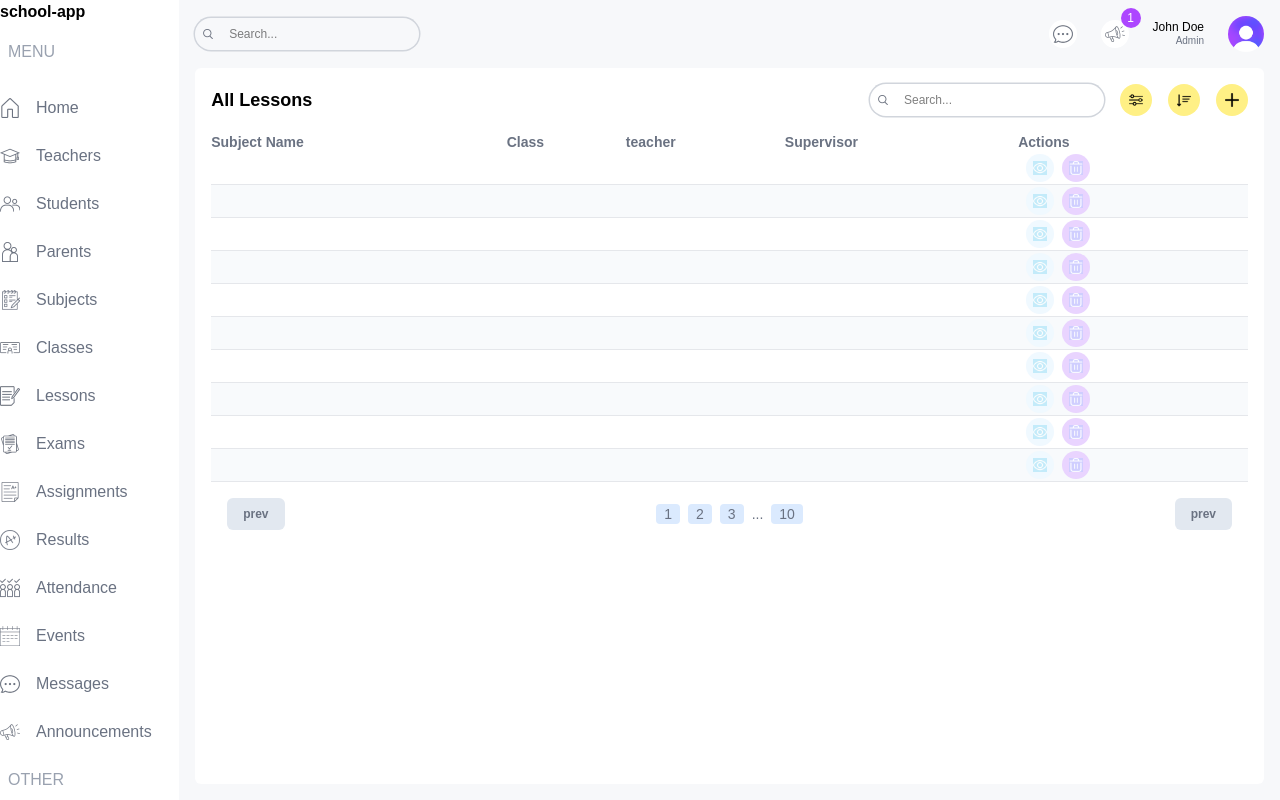
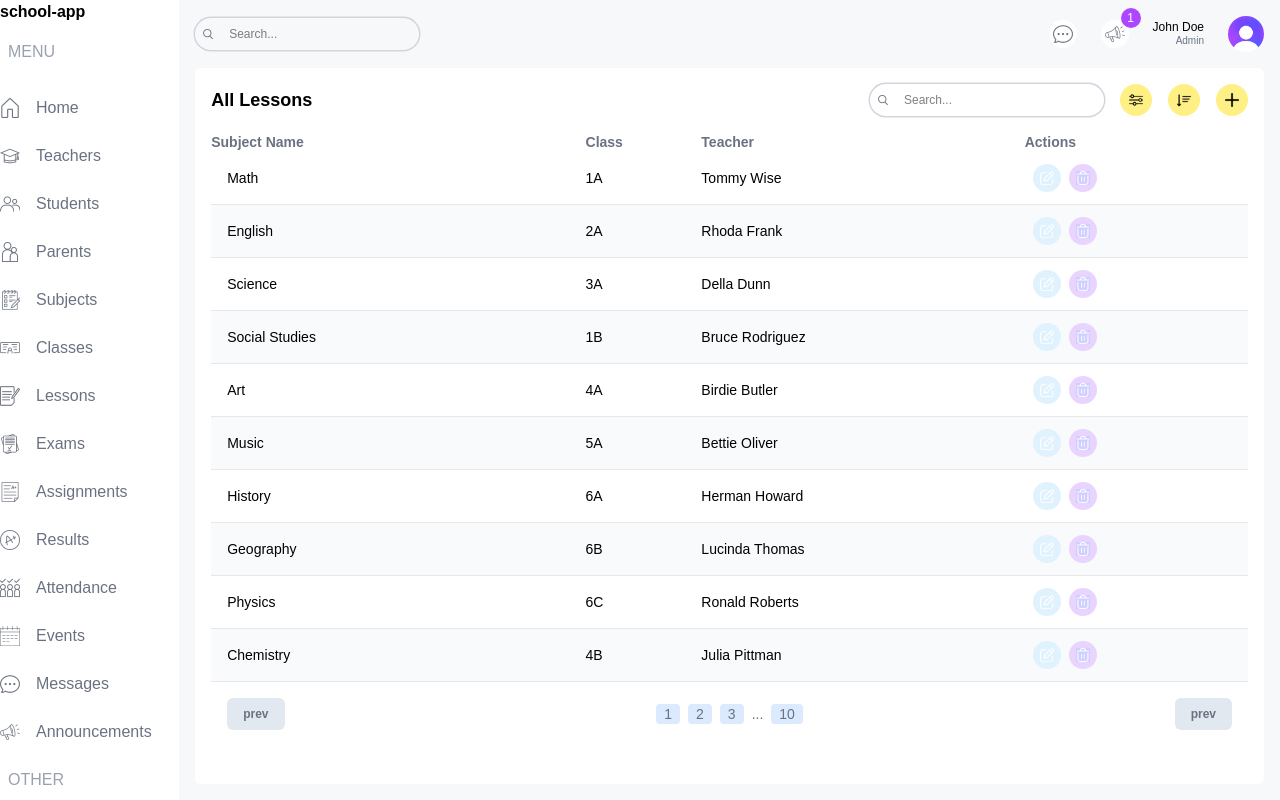
Before and after one commit to bigkid-dev/CBTFrontend, a Next.js app: page /list/lessons in a window 1280 px wide. Shown: the top 800 px of the page. Built offline with nearby package versions, Linux system fonts and the light colour scheme.

Commit message:
Added more content to LessonListPage

```diff
--- a/src/app/(dashboard)/list/lessons/page.tsx
+++ b/src/app/(dashboard)/list/lessons/page.tsx
@@ -11,9 +11,6 @@ type Lesson = {
   subject: string;
   class: string;
   teacher: string;
-  capacity: number;
-  grade: number;
-  supervisor: string;
 };
 
 const columns = [
@@ -21,16 +18,10 @@ const columns = [
   {
     header: "Class",
     accessor: "class",
-
   },
   {
-    header: "teacher",
-    accessor: "grade",
-    className: "hidden md:table-cell",
-  },
-  {
-    header: "Supervisor",
-    accessor: "supervisor",
+    header: "Teacher",
+    accessor: "teacher",
     className: "hidden md:table-cell",
   },
 
@@ -47,17 +38,16 @@ const LessonListPage = () => {
       key={item.id}
       className="border-b border-gray-200 even:bg-slate-50 text-sm hover:bg-purple-"
     >
-      <td className="flex p-4 items-center gap-4">{item.name}</td>
-      <td className="hidden md:table-cell">{item.capacity}</td>
-      <td className="hidden md:table-cell">{item.grade}</td>
-      <td className="hidden md:table-cell">{item.supervisor}</td>
+      <td className="flex p-4 items-center gap-4">{item.subject}</td>
+      <td className="hidden md:table-cell">{item.class}</td>
+      <td className="hidden md:table-cell">{item.teacher}</td>
 
       <td>
         <div className="flex items-center gap-2">
           <Link href={`/list/teachers/${item.id}`} />
 
-          <button className="w-7 h-7 flex items-center justify-center rounded-full bg-sky-50">
-            <Image src={"/view.png"} alt="" width={14} height={16} />
+          <button className="w-7 h-7 flex items-center justify-center rounded-full bg-sky-100">
+            <Image src={"/edit.png"} alt="" width={14} height={16} />
           </button>
 
           {role === "admin" && (
```
